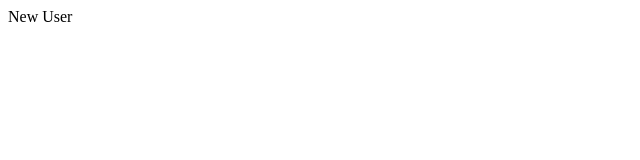
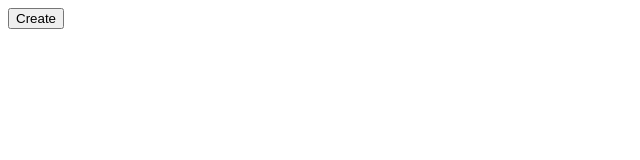
Before and after one commit to AdonisAgelis/tissues-app, a Next.js app: page /users/new in a window 1280 px wide. Shown: the top 160 px of the page, without its empty margins (0-640 px from the left). Built offline with nearby package versions, Linux system fonts and the light colour scheme.

Commit message:
programmatic navigation

```diff
--- a/app/users/new/page.tsx
+++ b/app/users/new/page.tsx
@@ -1,3 +1,13 @@
+"use client";
+
+import { useRouter } from "next/navigation";
+
 export default function NewUserPage() {
-  return <div>New User</div>;
+  const router = useRouter();
+
+  return (
+    <button onClick={() => router.push("/users")} className="btn btn-primary">
+      Create
+    </button>
+  );
 }
--- a/app/users/page.tsx
+++ b/app/users/page.tsx
@@ -1,3 +1,4 @@
+import Link from "next/link";
 import UserTable from "./UserTable";
 
 type UserParams = {
@@ -8,6 +9,9 @@
   return (
     <>
       <h1>Users</h1>
+      <Link href="/users/new" className="btn">
+        New User
+      </Link>
       <UserTable searchParams={searchParams} />
     </>
   );
```
